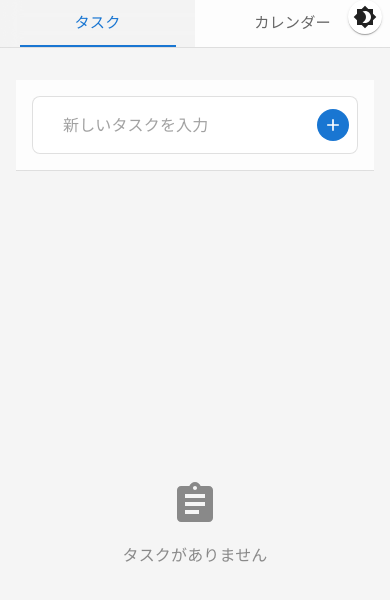
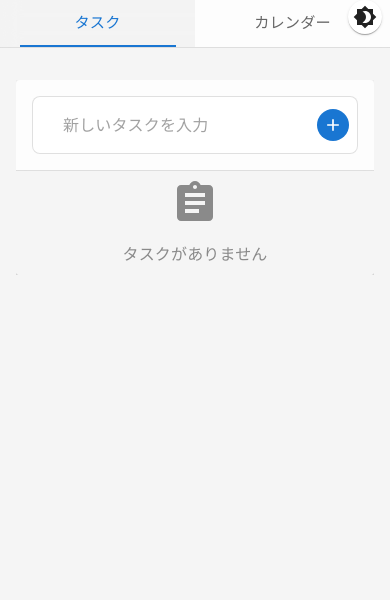
Before and after one commit to kodakku31/todo-app, a React (Vite) app: page / in a window 390 px wide. Shown: the top 600 px of the page. Built offline with nearby package versions, Linux system fonts and the light colour scheme.

Commit message:
Fix mobile layout issues and remove unnecessary margins

```diff
--- a/index.html
+++ b/index.html
@@ -3,7 +3,7 @@
   <head>
     <meta charset="UTF-8" />
     <link rel="icon" type="image/svg+xml" href="/icons/todo-icon.svg" />
-    <meta name="viewport" content="width=device-width, initial-scale=1.0" />
+    <meta name="viewport" content="width=device-width, initial-scale=1.0, maximum-scale=1.0, user-scalable=no, viewport-fit=cover" />
     <meta name="theme-color" content="#2196F3" />
     <meta name="description" content="A simple todo application" />
     <link rel="apple-touch-icon" href="/icons/todo-icon.svg" />
--- a/src/App.tsx
+++ b/src/App.tsx
@@ -4,7 +4,7 @@ import { LocalizationProvider } from '@mui/x-date-pickers';
 import { AdapterDayjs } from '@mui/x-date-pickers/AdapterDayjs';
 import { StaticDatePicker } from '@mui/x-date-pickers/StaticDatePicker';
 import { PickersDay, PickersDayProps } from '@mui/x-date-pickers/PickersDay';
-import { Box, Container, IconButton, useMediaQuery, Typography } from '@mui/material';
+import { Box, Container, IconButton, useMediaQuery, Typography, Paper } from '@mui/material';
 import { Brightness4, Brightness7 } from '@mui/icons-material';
 import { TodoList } from './components/TodoList';
 import type { Todo, NewTodo, UpdateTodo } from './utils/db';
@@ -347,6 +347,37 @@ function App() {
                     mt: 'calc(48px + env(safe-area-inset-top))',
                   }}
                 >
+                  <Box
+                    sx={{
+                      display: 'flex',
+                      flexDirection: isMobile ? 'column' : 'row',
+                      gap: 2,
+                      width: '100%',
+                      maxWidth: '100%',
+                      overflow: 'hidden',
+                    }}
+                  >
+                    <Box
+                      sx={{
+                        flex: isMobile ? 'none' : 1,
+                        minWidth: isMobile ? '100%' : '320px',
+                        maxWidth: isMobile ? '100%' : '400px',
+                      }}
+                    >
+                      <Paper
+                        elevation={3}
+                        sx={{
+                          height: '100%',
+                          overflow: 'hidden',
+                          '& .MuiCalendarPicker-root': {
+                            width: '100%',
+                            maxWidth: '100%',
+                          },
+                          '& .MuiPickersDay-root': {
+                            fontSize: isMobile ? '0.8rem' : '1rem',
+                          },
+                        }}
+                      >
                         {!showCalendar ? (
                           <TodoList
                             selectedDate={selectedDate}
@@ -363,7 +394,7 @@ function App() {
                               display: 'flex',
                               flexDirection: 'column',
                               overflow: 'hidden',
-                        p: 2,
+                              p: isMobile ? 1 : 2,
                             }}
                           >
                             <StaticDatePicker
@@ -432,6 +463,9 @@ function App() {
                             />
                           </Box>
                         )}
+                      </Paper>
+                    </Box>
+                  </Box>
                 </Box>
               </Box>
             </Box>
```
Also changed, not shown: 1 other file (tests, documents, lock files or other folders). Lines whose indentation alone changed are shown as unchanged.
